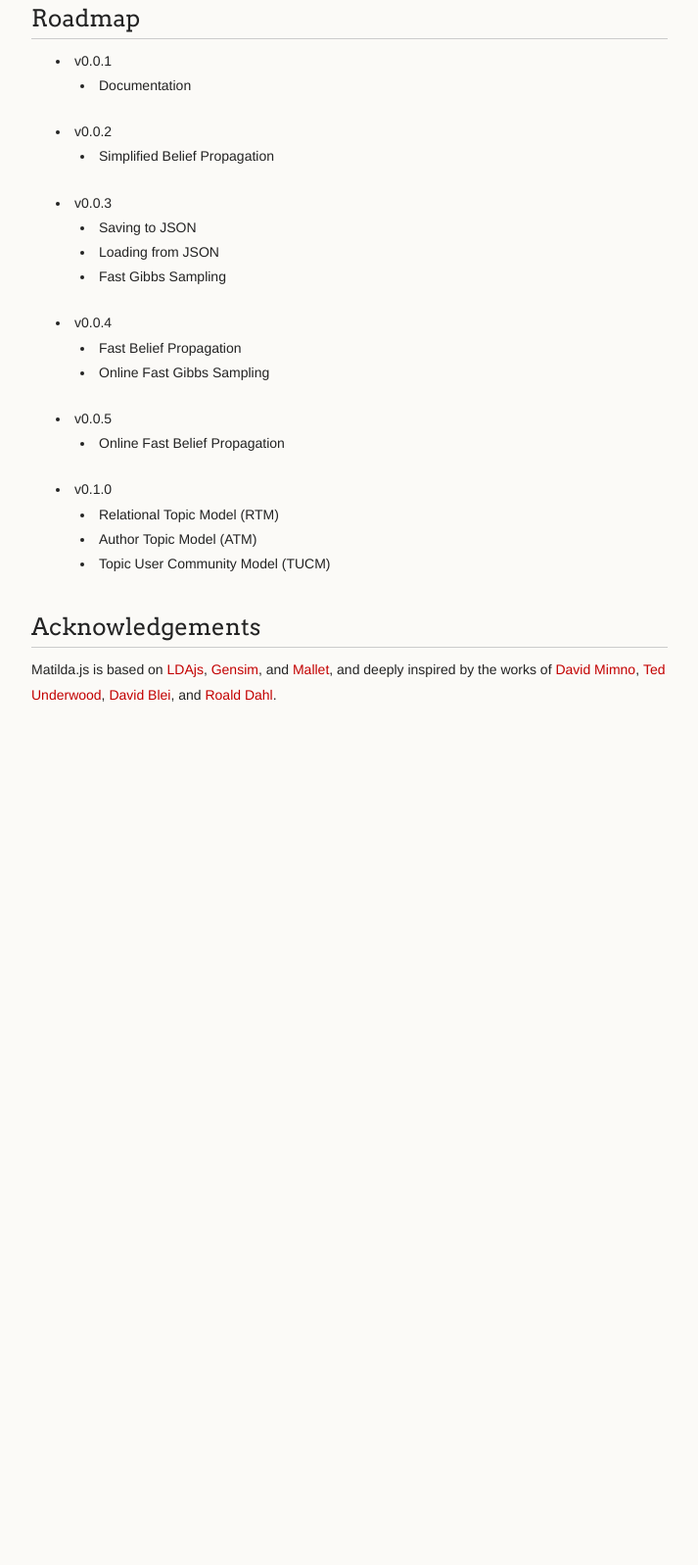
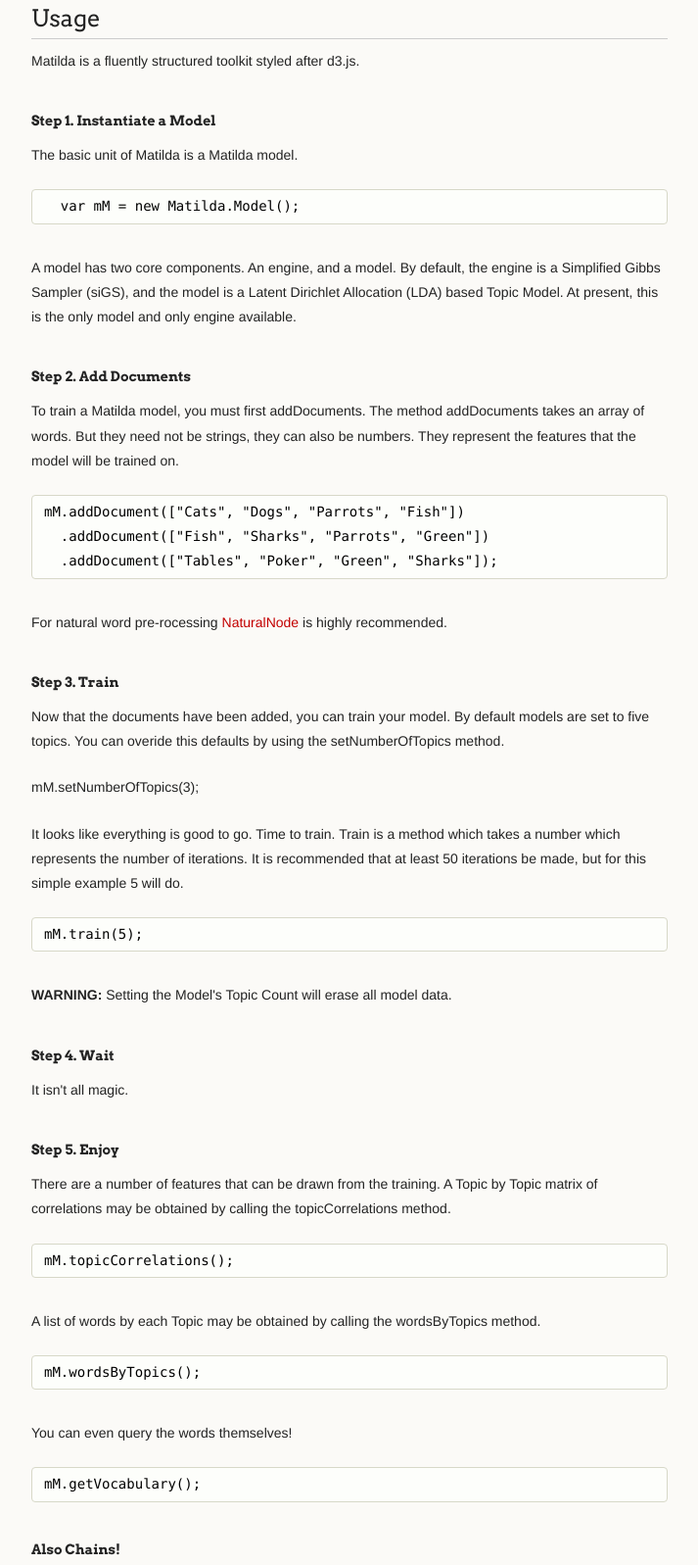
Before and after one commit to JDvorak/Matilda.js, a plain HTML site: page index.html in a window 1280 px wide. Shown: the part 739-2336 px from the top of the page at 98% size, without its empty margins (278-991 px from the left). Before the commit the page ends 1533 px from the top, so only its background shows below. Drawn offline with Linux system fonts and the light colour scheme.

Commit message:
Create gh-pages branch via GitHub

```diff
--- a/index.html
+++ b/index.html
@@ -32,11 +32,12 @@
       <section>
         <h1>Matilda.js</h1>
 
-<h1>v0.0.1a</h1>
+<h1>v0.0.1</h1>
 
 <p>Matilda is a webscale inference toolkit. </p>
 
-<p>This Javascript library makes it easy and convenient to perform inference on statistical topic models in both the browser and on the server. It presently performs Latent Dirichlet Allocation by way of Markov Chain Monte Carlo (MCMC).</p>
+<p>This Javascript library makes it easy and convenient to perform inference on statistical topic models in both the browser and on the server.
+It presently performs Latent Dirichlet Allocation by way of Markov Chain Monte Carlo (MCMC).</p>
 
 <h2>Supported Techniques</h2>
 
@@ -49,11 +50,100 @@
 </li>
 </ul><h2>Project Maturity</h2>
 
-<p>This project is in pre-alpha. This is <strong>not</strong> a production library. Expect the interface to change drastically from week to week, and the functionality and performance to flucuate wildly. Your code <strong>will</strong> break as this project progresses. Proceed at your own risk.</p>
+<p>This project is in pre-alpha.
+This is <strong>not</strong> a production library.
+Expect the interface to change drastically from week to week, and the functionality and performance to flucuate wildly.
+Your code <strong>will</strong> break as this project progresses.
+Proceed at your own risk.</p>
 
 <h2>Dependencies</h2>
 
 <p>This is a standalone library. </p>
+
+<h2>Usage</h2>
+
+<p>Matilda is a fluently structured toolkit styled after d3.js. </p>
+
+<h4>Step 1. Instantiate a Model</h4>
+
+<p>The basic unit of Matilda is a Matilda model.</p>
+
+<pre><code>  var mM = new Matilda.Model();
+</code></pre>
+
+<p>A model has two core components. An engine, and a model.
+By default, the engine is a Simplified Gibbs Sampler (siGS), and the model is a Latent Dirichlet Allocation (LDA) based Topic Model.
+At present, this is the only model and only engine available.</p>
+
+<h4>Step 2. Add Documents</h4>
+
+<p>To train a Matilda model, you must first addDocuments.
+The method addDocuments takes an array of words.
+But they need not be strings, they can also be numbers.
+They represent the features that the model will be trained on.</p>
+
+<pre><code>mM.addDocument(["Cats", "Dogs", "Parrots", "Fish"])
+  .addDocument(["Fish", "Sharks", "Parrots", "Green"])
+  .addDocument(["Tables", "Poker", "Green", "Sharks"]);
+</code></pre>
+
+<p>For natural word pre-rocessing <a href="https://github.com/NaturalNode/natural">NaturalNode</a> is highly recommended.</p>
+
+<h4>Step 3. Train</h4>
+
+<p>Now that the documents have been added, you can train your model.
+By default models are set to five topics.
+You can overide this defaults by using the setNumberOfTopics method.</p>
+
+<p>mM.setNumberOfTopics(3);</p>
+
+<p>It looks like everything is good to go.
+Time to train.
+Train is a method which takes a number which represents the number of iterations.
+It is recommended that at least 50 iterations be made, but for this simple example 5 will do.</p>
+
+<pre><code>mM.train(5);
+</code></pre>
+
+<p><strong>WARNING:</strong> Setting the Model's Topic Count will erase all model data.</p>
+
+<h4>Step 4. Wait</h4>
+
+<p>It isn't all magic.</p>
+
+<h4>Step 5. Enjoy</h4>
+
+<p>There are a number of features that can be drawn from the training.
+A Topic by Topic matrix of correlations may be obtained by calling the topicCorrelations method. </p>
+
+<pre><code>mM.topicCorrelations();
+</code></pre>
+
+<p>A list of words by each Topic may be obtained by calling the wordsByTopics method.</p>
+
+<pre><code>mM.wordsByTopics();
+</code></pre>
+
+<p>You can even query the words themselves!</p>
+
+<pre><code>mM.getVocabulary();
+</code></pre>
+
+<h4>Also Chains!</h4>
+
+<p>Don't forget, this is a fluent library. You can chain things.</p>
+
+<pre><code>mM.setNumberOfTopics(3)
+  .addDocument(["Cats", "Dogs", "Parrots", "Fish"])
+  .addDocument(["Fish", "Sharks", "Parrots", "Green"])
+  .addDocument(["Tables", "Poker", "Green", "Sharks"])
+
+var topicMatrix = mM.train(5).topicCorrelations()
+</code></pre>
+
+<h3>Where is α and β?</h3>
+
+<p>The smoothing factors of LDA are at present automated.</p>
 
 <h2>Roadmap</h2>
 
@@ -61,7 +151,8 @@
 <li>v0.0.1
 
 <ul>
-<li>Documentation</li>
+<li>Output Words by Topic</li>
+<li>Read from files</li>
 </ul>
 </li>
 <li>v0.0.2
@@ -101,7 +192,7 @@
 </li>
 </ul><h2>Acknowledgements</h2>
 
-<p>Matilda.js is based on <a href="https://github.com/mimno/jsLDA">LDAjs</a>, <a href="http://radimrehurek.com/gensim/">Gensim</a>, and <a href="http://mallet.cs.umass.edu/">Mallet</a>, and deeply inspired by the works of <a href="http://www.cs.princeton.edu/%7Emimno/">David Mimno</a>, <a href="http://tedunderwood.com/">Ted Underwood</a>, <a href="http://www.cs.princeton.edu/%7Eblei/">David Blei</a>, and <a href="http://www.roalddahl.com/">Roald Dahl</a>.</p>
+<p>Matilda.js is based on <a href="https://github.com/mimno/jsLDA">LDAjs</a>, <a href="http://radimrehurek.com/gensim/">Gensim</a>, and <a href="http://mallet.cs.umass.edu/">Mallet</a>, and inspired by the works of <a href="http://www.cs.princeton.edu/%7Emimno/">David Mimno</a>, <a href="http://tedunderwood.com/">Ted Underwood</a>, <a href="http://www.cs.princeton.edu/%7Eblei/">David Blei</a>, <a href="http://www.roalddahl.com/">Roald Dahl</a>, and <a href="http://www.tankmuseum.org/ixbin/indexplus?_IXSS_=_IXMENU_%3dVehicles%26ALL%3dmatilda%26_IXACTION_%3dsummary%26%252asform%3d%252fsearch_form%252fbovtm_combined%26_IXSESSION_%3d3N23FDeXD_4%26TYPE%3darticle%26_IXFPFX_%3dtemplates%252fsummary%252f&amp;_IXFIRST_=12&amp;_IXSPFX_=templates/full/tvod/t&amp;_IXMAXHITS_=1&amp;submit-button=summary&amp;_IXSESSION_=3N23FDeXD_4&amp;_IXMENU_=Vehicles">Sir John Carden</a>.</p>
       </section>
       <footer>
         <p><small>Hosted on <a href="https://pages.github.com">GitHub Pages</a> using the Dinky theme</small></p>
```
Also changed, not shown: params.json (+1 -1 lines).
